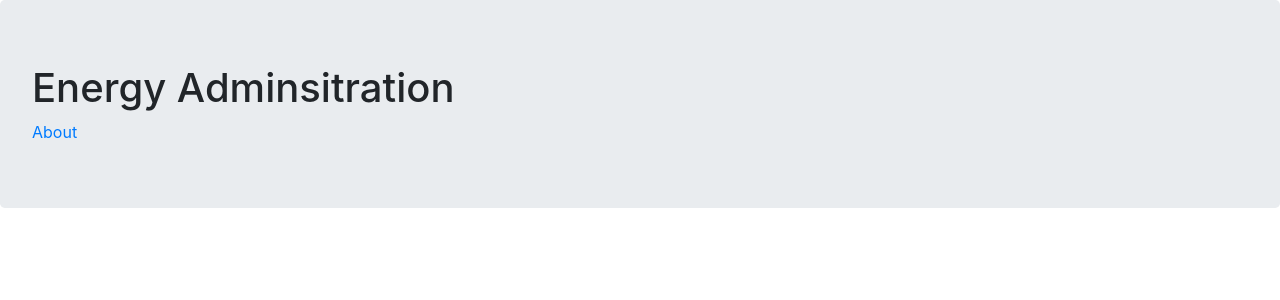
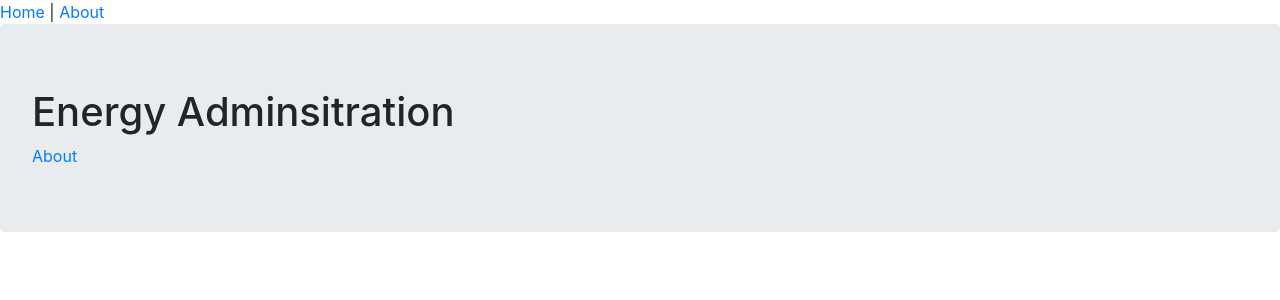
Before and after one commit to satishmarathe/energy-app-ui, a React (Create React App) app: page / in a window 1280 px wide. Shown: the top 300 px of the page. Built offline with nearby package versions, Linux system fonts and the light colour scheme.

Commit message:
Added Header page to the application

```diff
--- /dev/null
+++ b/src/common/Header.js
@@ -0,0 +1,10 @@
+import React from "react";
+
+function Header(){
+    return(
+        <nav>
+            <a href="/">Home</a> | <a href="/about">About</a>
+        </nav>
+    )
+}
+export default Header;
--- a/src/components/App.js
+++ b/src/components/App.js
@@ -1,9 +1,10 @@
 import React from "react";
 import AboutPage from "./AboutPage.js";
 import HomePage from "./HomePage.js";
+import Header from "../common/Header.js";
 
 function App(){
-
+    function getPage(){
         /** get the browser url path details and then dtermine which page to got to */
         const route = window.location.pathname;
         if(route === "/about"){
@@ -11,7 +12,14 @@ function App(){
         }else{
             return <HomePage/>;
         }
+    }
 
+    return(
+        <React.Fragment>
+            <Header/>
+            {getPage()}
+        </React.Fragment>
+    );
 }
 
 export default App;
```
Also changed, not shown: 1 other file (tests, documents, lock files or other folders).
